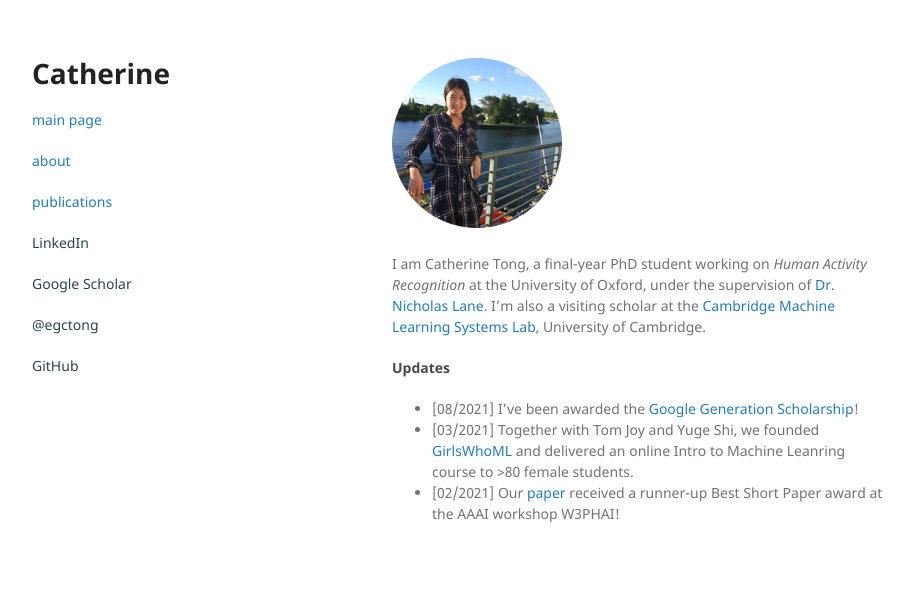
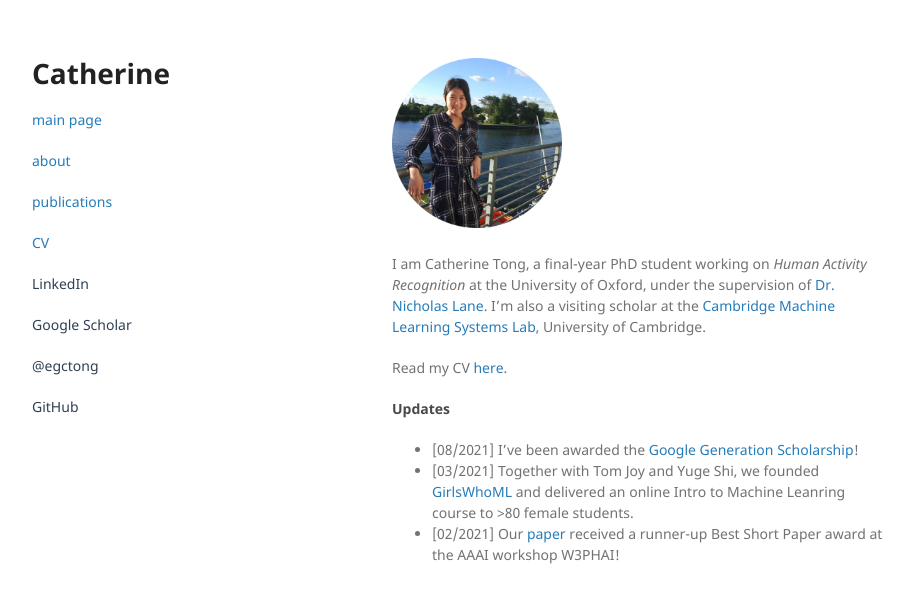
Before and after one commit to egctong/egctong.github.io, a Jekyll site: the page built from index.md, in a window 1280 px wide. Shown: the top 603 px of the page, without its empty margins (178-1091 px from the left). Built offline with Jekyll 4.4.1, drawn with Linux system fonts in a browser that asks for light colours.

Commit message:
added cv

```diff
--- a/_layouts/default.html
+++ b/_layouts/default.html
@@ -20,6 +20,7 @@
         <p class="view"><a href="https://egctong.github.io">main page</a></p>
         <p class="view"><a href="https://egctong.github.io/about/about_index.html">about</a></p>
         <p class="view"><a href="https://egctong.github.io/publications/publication_index.html">publications</a></p>
+        <p class="view"><a href="https://egctong.github.io/cv/CV_Tong.pdf">CV</a> <br> </p>
         <p class="view"><a href="https://www.linkedin.com/in/tongcatherine/" style="color:#2E4053">LinkedIn</a></p>
         <p class="view"><a href="https://scholar.google.com/citations?user=nfv_AZoAAAAJ&hl=en" style="color:#2E4053">Google Scholar</a></p>
         <p class="view"><a href="https://twitter.com/egctong" style="color:#2E4053">@egctong</a></p>
--- a/index.md
+++ b/index.md
@@ -5,6 +5,8 @@
 <img src="ct.png" alt="Catherine Tong" style="width:170px;height:170px;">
 
 I am Catherine Tong, a final-year PhD student working on *Human Activity Recognition* at the University of Oxford, under the supervision of [Dr. Nicholas Lane](http://niclane.org/). I'm also a visiting scholar at the [Cambridge Machine Learning Systems Lab](https://mlsys.cst.cam.ac.uk/), University of Cambridge.
+
+Read my CV [here](https://egctong.github.io/cv/CV_Tong.pdf).
 
 
 #### [](#interests) Updates
```
Also changed, not shown: cv/cv_index.md (added, +7 -0 lines), 1 other file.
